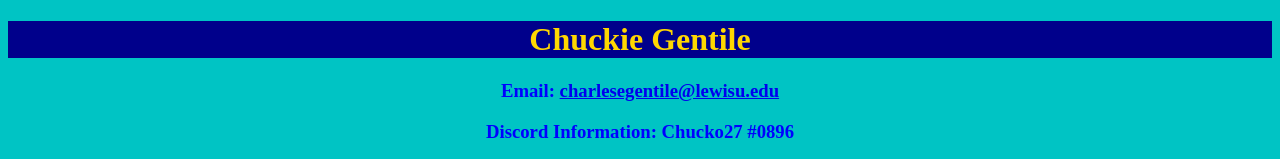
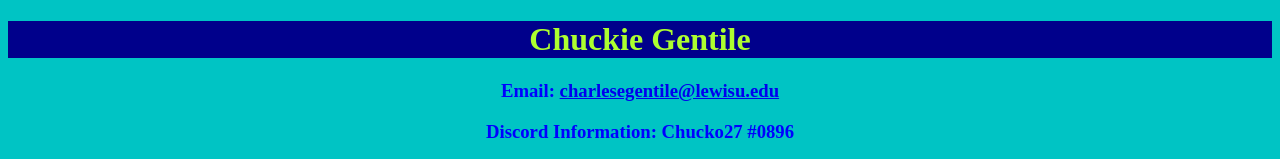
Before and after one commit to cgentile04/getting-to-know-each-other-web, a plain HTML site: page index.html in a window 1280 px wide. Shown: the top 159 px of the page. Drawn offline with Linux system fonts and the light colour scheme.

Commit message:
Update me.css

```diff
--- a/me.css
+++ b/me.css
@@ -3,7 +3,7 @@ body {
     text-align: center
 }
 h1 {
-    color: gold;
+    color: greenyellow;
     background-color: darkblue;
     text-align: center
 }
```
